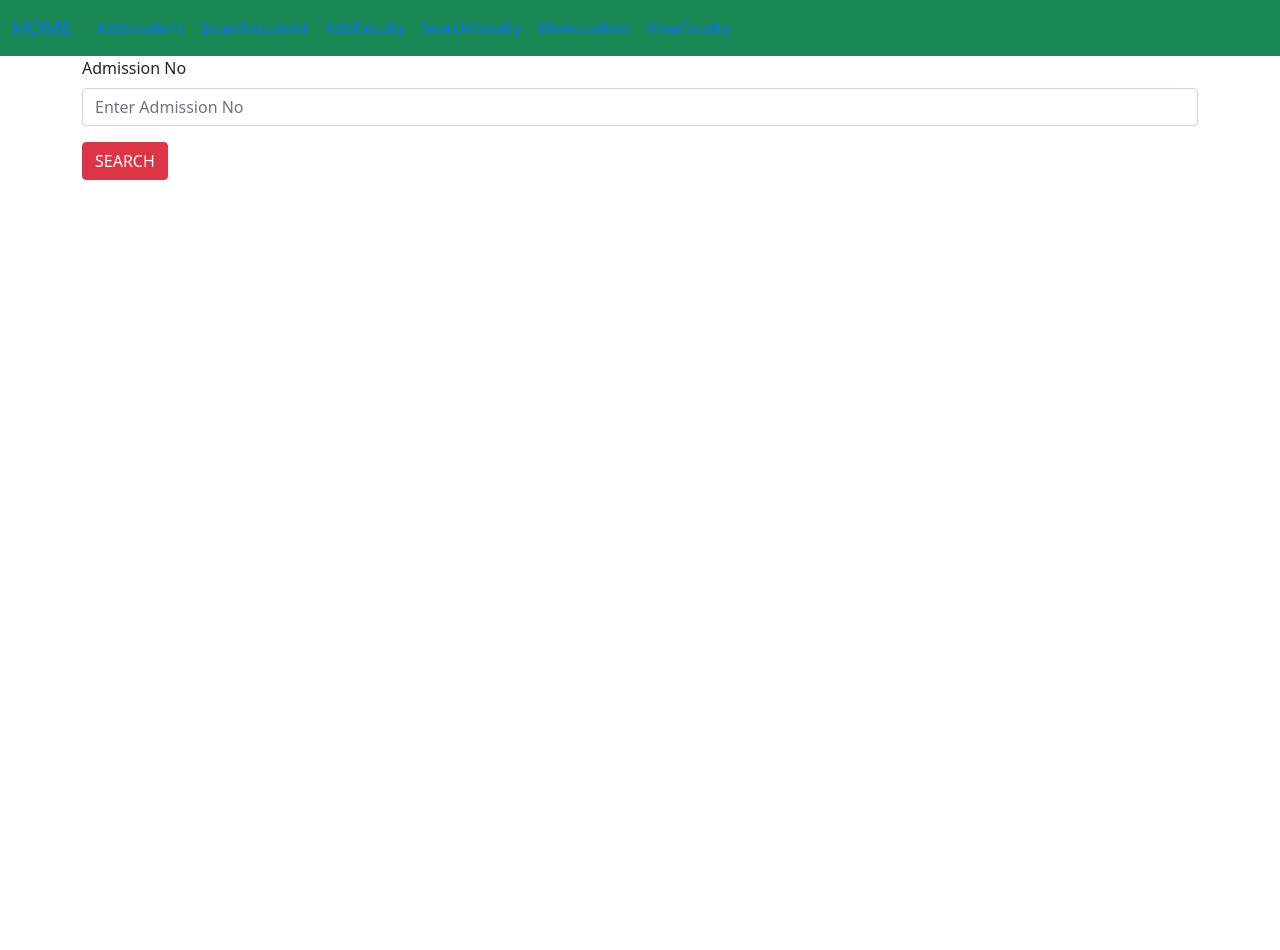
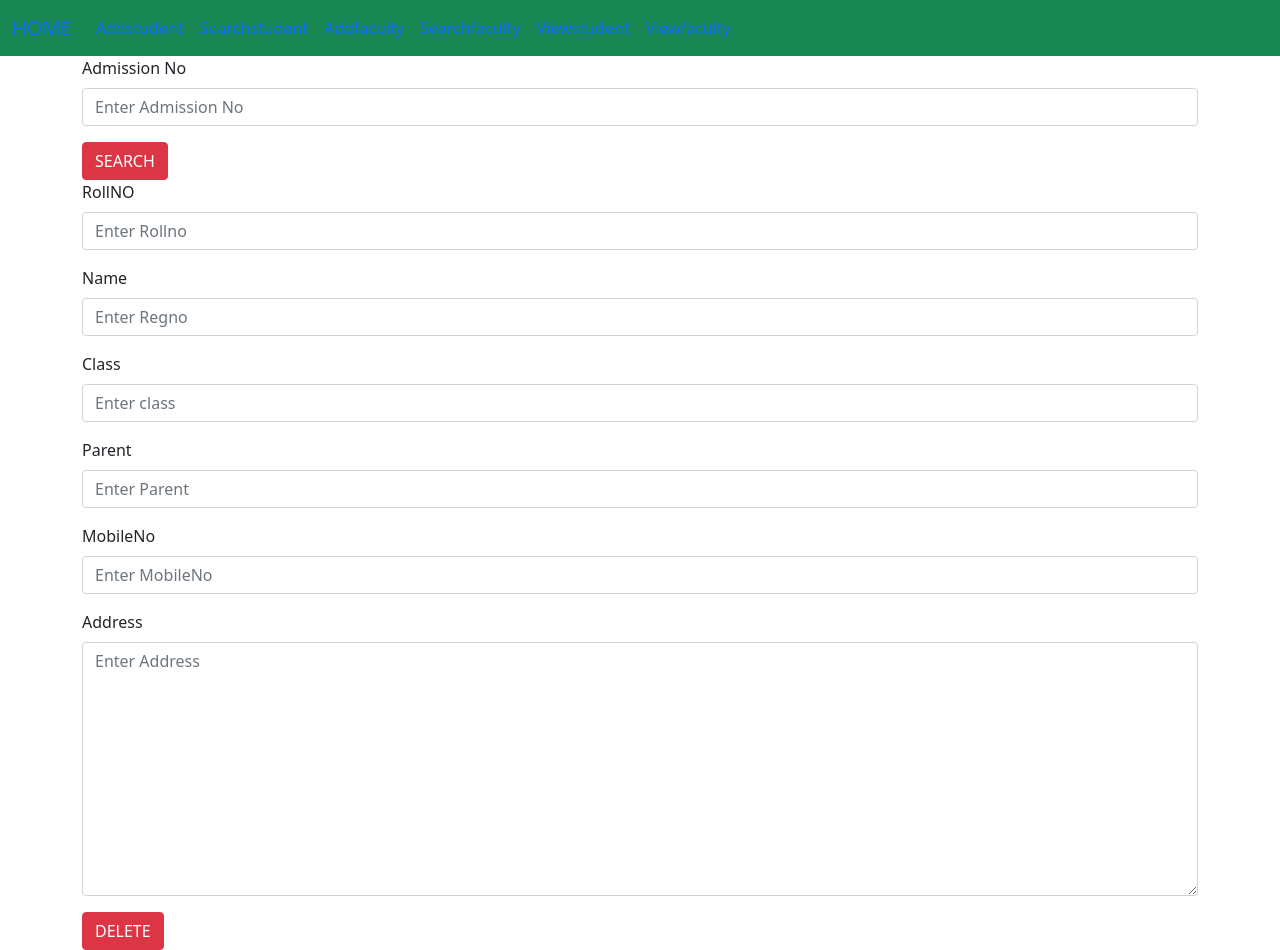
Before and after one commit to adhiponnuzz/SchoolManagementreactapp, a React (Create React App) app: page /search in a window 1280 px wide. Before the commit the page ends 800 px from the top, so only its background shows below. Built offline with nearby package versions, Linux system fonts and the light colour scheme.

Commit message:
finished searchstudent

```diff
--- a/src/component/Addfaculty.js
+++ b/src/component/Addfaculty.js
@@ -1,3 +1,4 @@
+import axios from 'axios'
 import React, { useState } from 'react'
 import Header from './Header'
 
@@ -11,8 +12,21 @@ const Addfaculty = () => {
 
     const subData=()=>{
 
-        const data={"Name":name,"Education":education,"Mobile":mobile,"Address":address,"Pincode":pincode,"District":district}
+        const data={"name":name,"education":education,"mobile":mobile,"address":address,"pincode":pincode,"district":district}
         console.log(data)
+
+        axios.post("http://localhost:7000/api/addfaculty",data).then((Response)=>{
+            console.log(Response.data)
+            if(Response.data.status=="success")
+            {
+                alert("successfully added")
+            }
+            else{
+                alert("failed to added")
+            }
+
+
+        })
     }
 
 
--- a/src/component/Addstudent.js
+++ b/src/component/Addstudent.js
@@ -1,3 +1,4 @@
+import axios from 'axios'
 import React, { useState } from 'react'
 import Header from './Header'
 
@@ -11,8 +12,22 @@ const Addstudent = () => {
     var [address,setAddress]=useState("")
 
     const subData=()=>{
-        const data={"Admno":admno,"Rollno":rollno,"Name":name,"Class":Class,"Parent":parent,"Mobile":mobile,"Address":address}
+        const data={"admno":admno,"rollno":rollno,"name":name,"Class":Class,"parent":parent,"mobile":mobile,"address":address}
         console.log(data)
+
+        axios.post("http://localhost:7000/api/addstudent",data).then((Response)=>{
+            console.log(Response.data)
+            if(Response.data.status=="success")
+            {
+                alert("successfully added")
+            }
+            else{
+                alert("failed to added")
+            }
+
+
+
+        })
 
 
     }
--- a/src/component/Searchstudent.js
+++ b/src/component/Searchstudent.js
@@ -1,12 +1,32 @@
+import axios from 'axios'
 import React, { useState } from 'react'
 import Header from './Header'
 
 const Searchstudent = () => {
+    const deleteapicall=(id)=>{
+        const data={"_id":id}
+        console.log(data)
+        axios.post("http://localhost:7000/api/deletestudent",data).then((Response)=>{
+            if(Response.data.status=="success")
+            {
+                alert("successfully deleted")
+            }
+            else{
+                alert("error in deletion")
+            }
+        })
+    }
     var [admno,setAdmno]=useState("")
+    const [data,setData]=useState([{"rollno": "","name": "", "Class": "","parent": "","mobile": "","address": ""}])
     const subData=()=>{
 
-        const data={"Admno":admno}
+        const data={"admno":admno}
         console.log(data)
+        axios.post("http://localhost:7000/api/searchstudent",data).then((Response)=>{
+            console.log(Response.data)
+            setData(Response.data)
+        })
+
     }
   return (
     <div>
@@ -26,6 +46,48 @@ const Searchstudent = () => {
 
                 </div>
             </div>
+            {data.map((value,key)=>{
+                return   <div className="row g-3">
+                    <div className="col col-12 col-sm-6 col-md-6 col-lg-12 col-xl-12 col-xxl-12">
+                    <label for="" className="form-label">RollNO</label>
+                    <input value={value.rollno} placeholder="Enter Rollno" type="text" className="form-control"/>
+
+                        </div>
+                        <div className="col col-12 col-sm-6 col-md-6 col-lg-12 col-xl-12 col-xxl-12">
+                    <label for="" className="form-label">Name</label>
+                    <input value={value.name} placeholder="Enter Regno" type="text" className="form-control"/>
+
+                        </div>
+                        <div className="col col-12 col-sm-6 col-md-6 col-lg-12 col-xl-12 col-xxl-12">
+                    <label for="" className="form-label">Class</label>
+                    <input value={value.Class} placeholder="Enter class" type="text" className="form-control"/>
+
+                        </div>
+                        <div className="col col-12 col-sm-6 col-md-6 col-lg-12 col-xl-12 col-xxl-12">
+                    <label for="" className="form-label">Parent</label>
+                    <input value={value.parent} placeholder="Enter Parent" type="text" className="form-control"/>
+
+                        </div>
+                        <div className="col col-12 col-sm-6 col-md-6 col-lg-12 col-xl-12 col-xxl-12">
+                    <label for="" className="form-label">MobileNo</label>
+                    <input value={value.mobile} placeholder="Enter MobileNo" type="text" className="form-control"/>
+
+                        </div>
+                        <div className="col col-12 col-sm-12 col-md-12 col-lg-12 col-xl-12 col-xxl-12">
+                    <label for="" className="form-label">Address</label>
+                    <textarea value={value.address} placeholder="Enter Address" name="" id="" cols="30" rows="10" className="form-control"></textarea>
+                </div>
+                <div className="col col-12 col-sm-12 col-md-12 col-lg-12 col-xl-12 col-xxl-12">
+                    <button onClick={()=>{deleteapicall(value._id)}} className="btn btn-danger">DELETE</button>
+
+                </div>
+
+
+
+                    </div>
+
+
+            })}
         </div>
     </div>
 </div>
--- a/src/component/Viewfaculty.js
+++ b/src/component/Viewfaculty.js
@@ -1,15 +1,16 @@
-import React from 'react'
+import axios from 'axios'
+import React, { useState } from 'react'
 import Header from './Header'
 
 const Viewfaculty = () => {
-    var facultylist=[{
-        "name": "Sandheep",
-    "education": "M.Com",
-    "mobile": "9877551241",
-    "address": "Plavilayilhouse",
-    "pincode": "699692",
-    "district": "Kollam"
-    }]
+    var [facultylist,setfacultylist]=useState([])
+    var [loadstatus,setloadstatus]=useState(true)
+
+    axios.get("http://localhost:7000/api/viewfaculty").then((Response)=>{
+      console.log(Response.data)
+      setfacultylist(Response.data)
+      setloadstatus(false)
+    })
   return (
     <div>
         <Header/>
@@ -22,6 +23,7 @@ const Viewfaculty = () => {
 
                         <table class="table table-primary table-striped">
   <thead>
+
     <tr>
       <th scope="col">name</th>
       <th scope="col">education</th>
@@ -32,7 +34,9 @@ const Viewfaculty = () => {
 
     </tr>
   </thead>
-  <tbody>
+  {loadstatus ?<div class="spinner-border" role="status">
+  <span class="visually-hidden">Loading...</span>
+</div>:<tbody>
       {facultylist.map((value,key)=>{
           return <tr>
 
@@ -50,7 +54,7 @@ const Viewfaculty = () => {
       })}
 
 
-  </tbody>
+  </tbody>}
 </table>
 
 
--- a/src/component/Viewstudent.js
+++ b/src/component/Viewstudent.js
@@ -1,16 +1,16 @@
-import React from 'react'
+import axios from 'axios'
+import React, { useState } from 'react'
 import Header from './Header'
 
 const Viewstudent = () => {
-    var viewlist=[
-    {"admno": "501",
-    "rollno": "11",
-    "name": "dicha",
-    "Class": "12",
-    "parent": "John",
-    "mobile": "7654321200",
-    "address": "dichahouse"}
-]
+    var [viewlist,setviewlist]=useState([])
+    var [loadstatus,setloadstatus]=useState(true)
+
+    axios.get("http://localhost:7000/api/viewstudent").then((Response)=>{
+      console.log(Response.data)
+      setviewlist(Response.data)
+      setloadstatus(false)
+    })
 
   return (
     <div>
@@ -33,7 +33,9 @@ const Viewstudent = () => {
       <th scope="col">address</th>
     </tr>
   </thead>
-  <tbody>
+  {loadstatus ? <div class="spinner-border" role="status">
+  <span class="visually-hidden">Loading...</span>
+</div> :<tbody>
       {viewlist.map((value,key)=>{
           return <tr>
 
@@ -51,7 +53,7 @@ const Viewstudent = () => {
       })}
 
 
-  </tbody>
+  </tbody>}
 </table>
 
 
```
